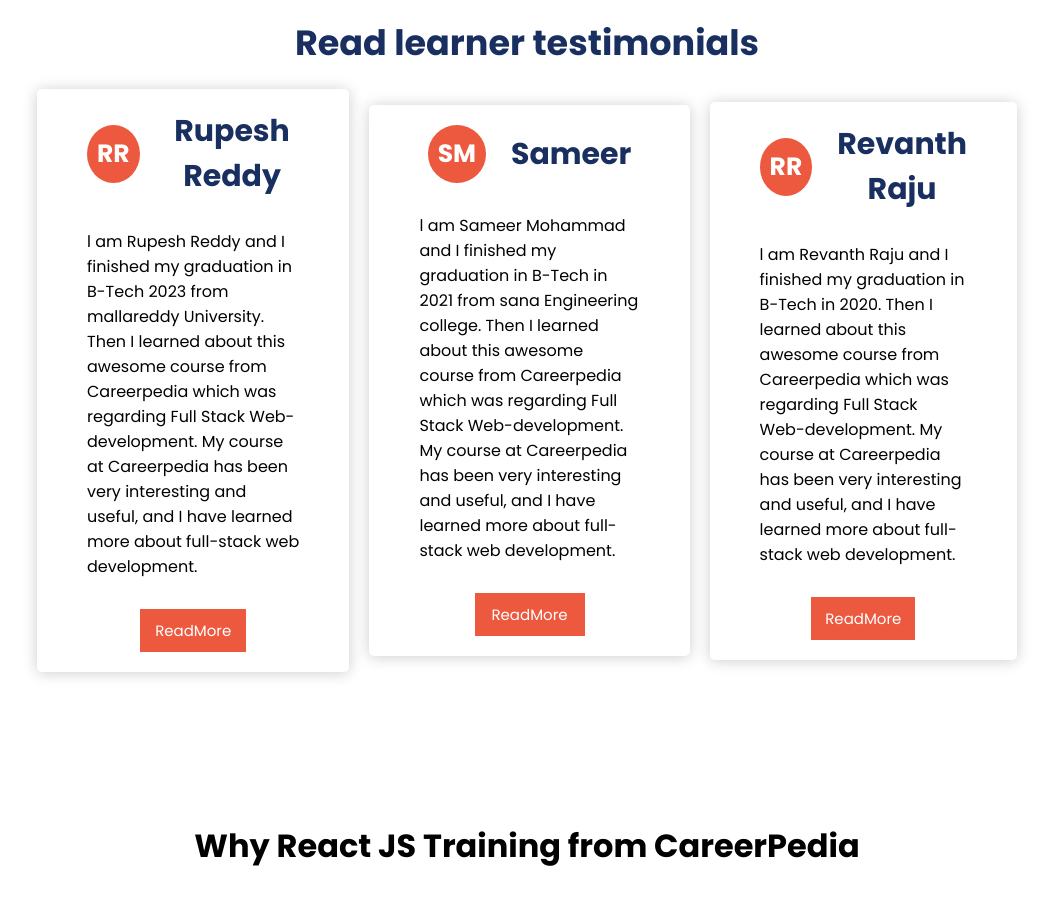
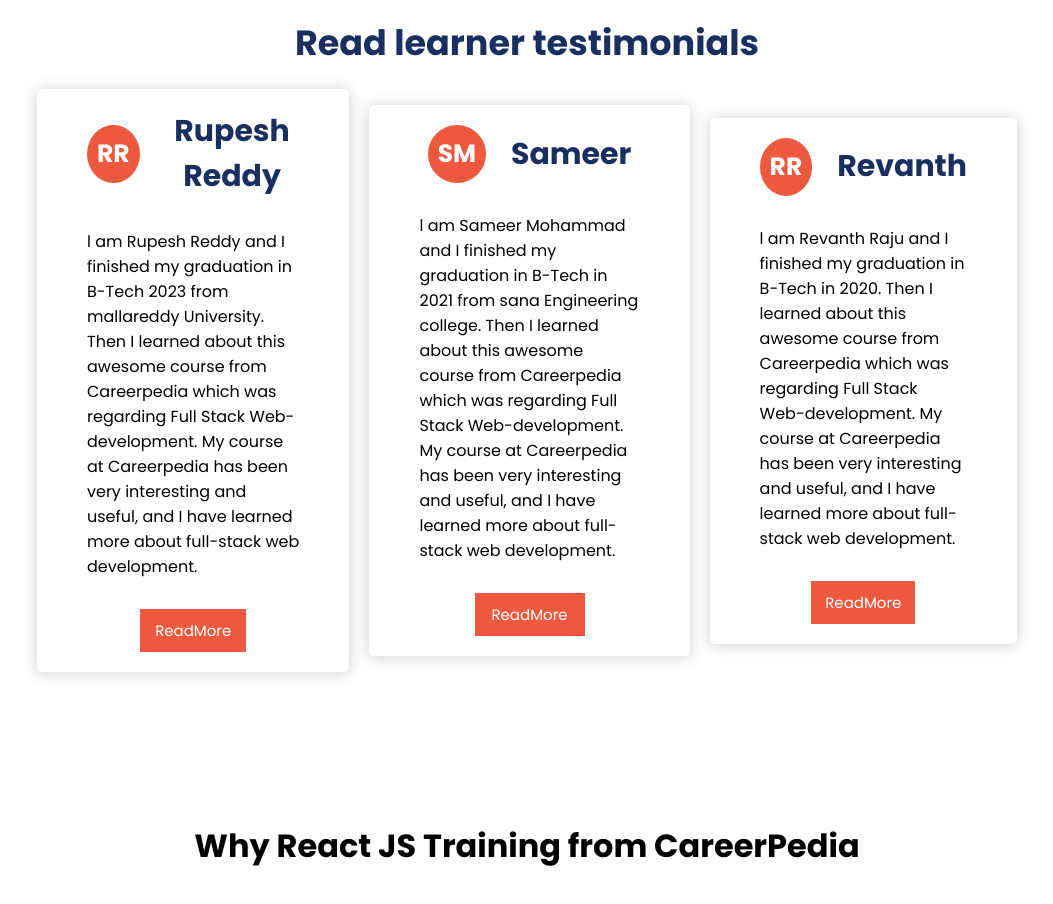
Before and after one commit to SrihariReddyBSR/Education_Platform, a plain HTML site: page index.html in a window 1280 px wide. Shown: the part 2600-3504 px from the top of the page, without its empty margins (113-1166 px from the left). Drawn offline with Linux system fonts and the light colour scheme.

Commit message:
Second_Commit

```diff
--- a/index.html
+++ b/index.html
@@ -767,7 +767,7 @@
         <div class="training_card">
           <div class="training_card_head">
             <h4>RR</h4>
-            <h3>Revanth Raju</h3>
+            <h3>Revanth</h3>
           </div>
           <p>
             l am Revanth Raju and I finished my graduation in B-Tech in 2020.
```
Also changed, not shown: 1 other file.
